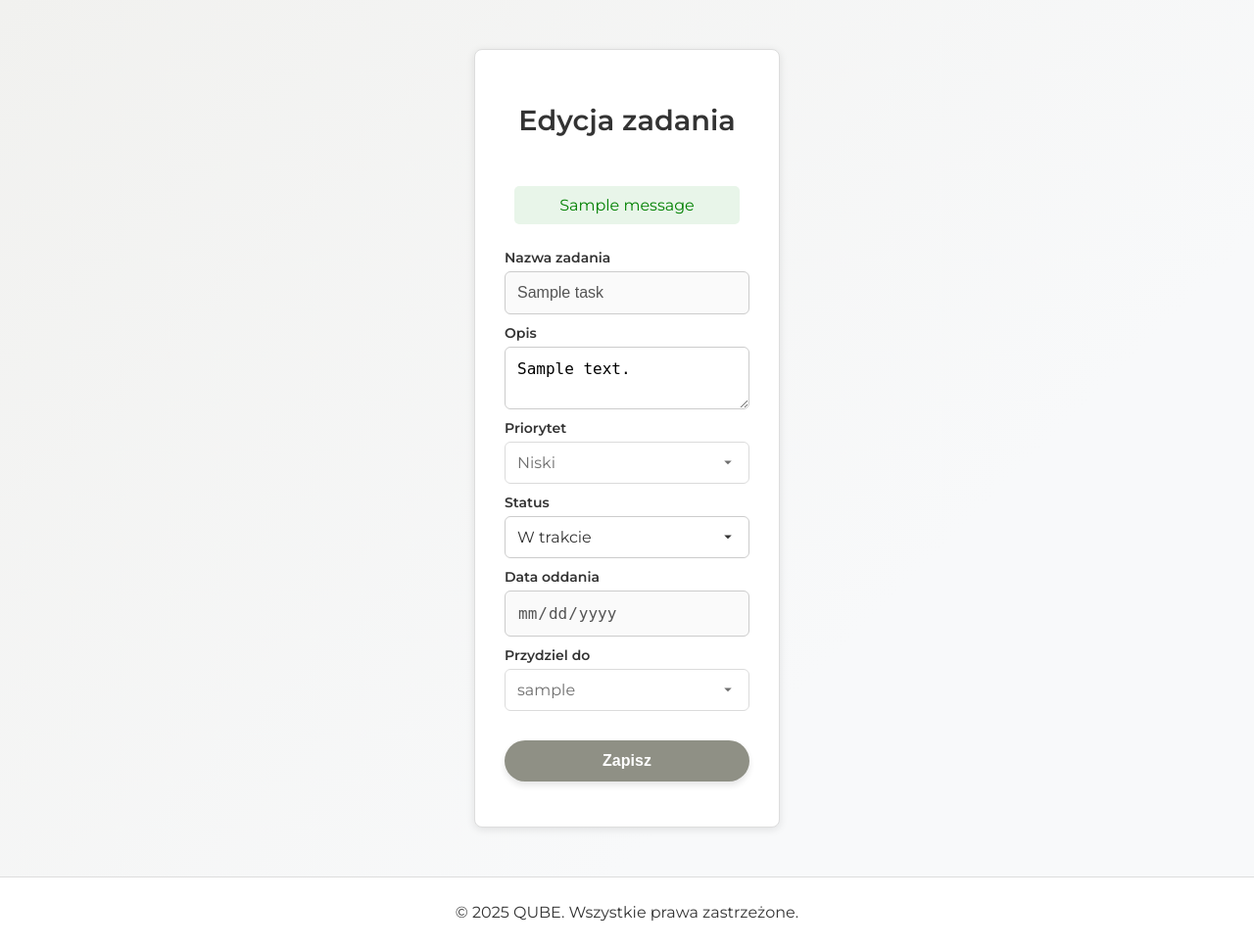
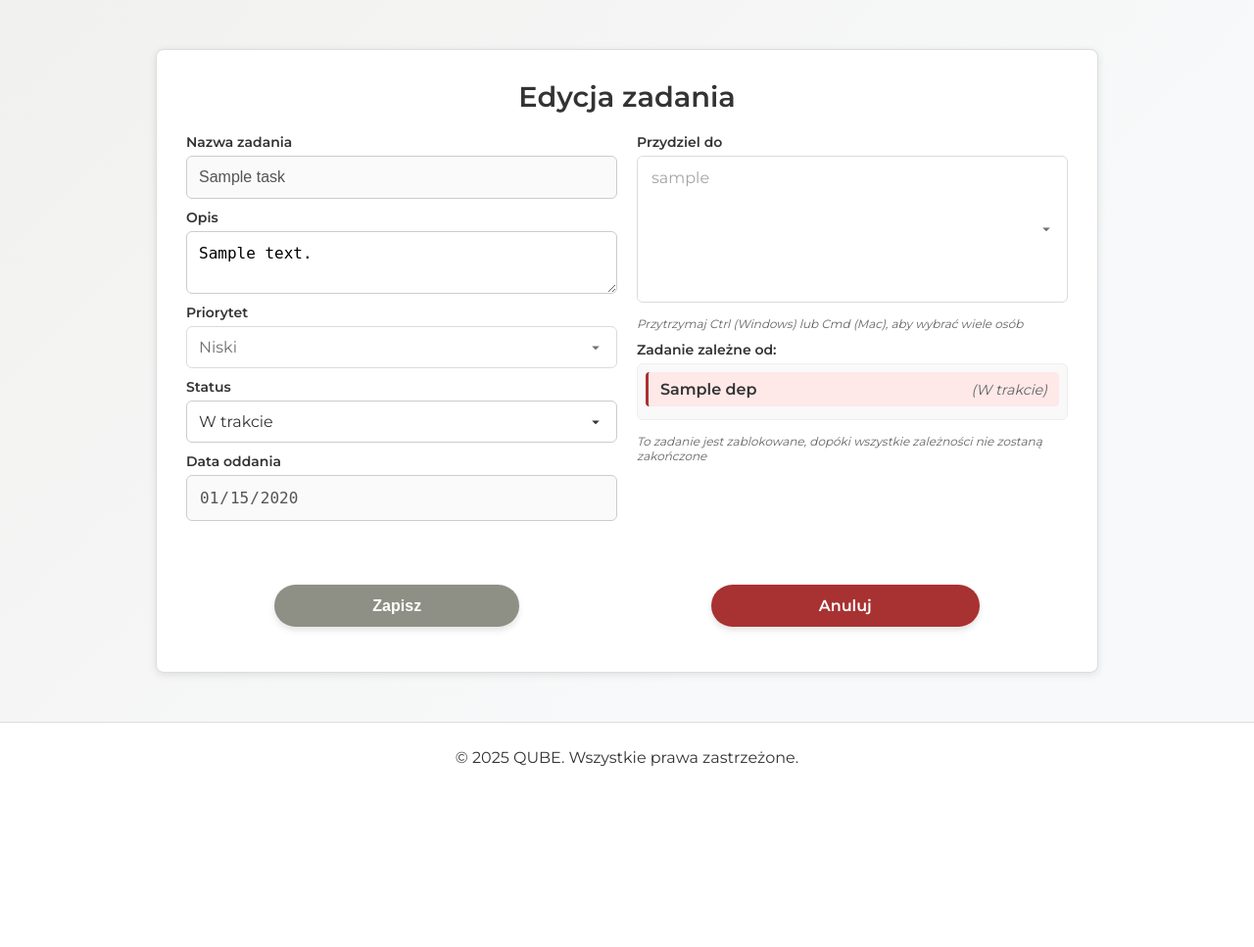
Before and after one commit to Puegoo/QUBE, a Django app: template qube_project/qube/templates/group/edit_task.html in a window 1280 px wide. Shown: the part 50-1017 px from the top of the page at 98% size. After the commit the page ends 833 px from the top, so only its background shows below. Run offline with Django 5.2, Linux system fonts and the light colour scheme; the template is opened without the code that fills it: most values are stand-ins (such as "Sample title", 1, 10 or a date in 2020); one stand-in notice (Sample message) is shown.

```diff
--- a/qube_project/qube/static/css/styles.css
+++ b/qube_project/qube/static/css/styles.css
@@ -252,6 +252,28 @@ form select:focus {
 }
 
 /* ============ REJESTRACJA/LOGOWANIE LINKI ============ */
+.messages {
+  margin-bottom: 20px;
+  padding: 10px;
+}
+
+.message {
+  padding: 10px;
+  margin-bottom: 10px;
+  border-radius: 5px;
+  text-align: center;
+}
+
+.message.error {
+  background-color: #ffebee;
+  color: #c62828;
+}
+
+.message.success {
+  background-color: #e8f5e9;
+  color: #2e7d32;
+}
+
 .register-link, .login-link {
   margin-top: 30px;
   font-size: 14px;
--- a/qube_project/qube/templates/auth/login.html
+++ b/qube_project/qube/templates/auth/login.html
@@ -5,10 +5,11 @@
 <div class="form-container">
     <h2 style="text-align:center; margin-bottom:20px;">Logowanie</h2>
 
+    <!-- Display error messages -->
     {% if messages %}
     <div class="messages">
         {% for message in messages %}
-        <div class="message {% if message.tags %}{{ message.tags }}{% endif %}" style="color: {% if message.tags == 'error' %}red{% elif message.tags == 'success' %}green{% else %}blue{% endif %}; margin-bottom: 15px; text-align: center;">
+        <div class="message {% if message.tags %}{{ message.tags }}{% endif %}">
             {{ message }}
         </div>
         {% endfor %}
--- a/qube_project/qube/templates/group/edit_task.html
+++ b/qube_project/qube/templates/group/edit_task.html
@@ -1,29 +1,40 @@
 {% extends 'master.html' %}
 {% load static %}
 {% block content %}
-<div class="form-container" style="max-width: 700px;">
-  <h2>Edycja zadania</h2>
-
-  {% if messages %}
-  <div class="messages">
-    {% for message in messages %}
-    <div class="message {% if message.tags %}{{ message.tags }}{% endif %}" style="color: {% if message.tags == 'error' %}red{% elif message.tags == 'success' %}green{% else %}blue{% endif %}; margin-bottom: 15px; text-align: center;">
-      {{ message }}
-    </div>
-    {% endfor %}
-  </div>
+<div class="form-container wide-modal">
+  <!-- Header container with task title and delete button (for leaders) -->
+  <div class="task-header-container">
+    {% if is_leader %}
+    <!-- Task deletion form with confirmation dialog -->
+    <form method="POST" action="{% url 'delete_task' group.uid task.uid %}" onsubmit="return confirm('Czy na pewno chcesz usunąć to zadanie?');" class="delete-task-form">
+      {% csrf_token %}
+      <button type="submit" class="filter-btn delete-task-btn" title="Usuń zadanie">
+        <img src="{% static 'icons/remove_task.svg' %}" alt="Usuń zadanie" class="filter-icon">
+      </button>
+    </form>
     {% endif %}
 
+    <h2>Edycja zadania</h2>
+  </div>
+
+  <!-- Task edit form -->
   <form method="POST">
     {% csrf_token %}
 
+    <!-- Two-column layout for task properties -->
+    <div class="form-columns">
+      <!-- Left column: Basic task information -->
+      <div class="form-column">
         <label>Nazwa zadania</label>
+        <!-- Task title field - only editable by group leaders -->
         <input type="text" name="title" value="{{ task.title }}" required {% if not is_leader %}disabled{% endif %}>
 
         <label>Opis</label>
+        <!-- Task description - editable by all users -->
         <textarea name="description" required>{{ task.description }}</textarea>
 
         <label>Priorytet</label>
+        <!-- Priority selection - only editable by group leaders -->
         <select name="priority" {% if not is_leader %}disabled{% endif %}>
           <option value="low" {% if task.priority == "low" %}selected{% endif %}>Niski</option>
           <option value="medium" {% if task.priority == "medium" %}selected{% endif %}>Średni</option>
@@ -31,101 +42,77 @@
         </select>
 
         <label>Status</label>
-    <select name="status">
+        <!-- Status selection - disabled if task is blocked by dependencies -->
+        <select name="status" {% if task.is_blocked %}disabled{% endif %} class="{% if task.is_blocked %}blocked-select{% endif %}">
           <option value="Oczekujące" {% if task.get_status_display == "Oczekujące" %}selected{% endif %}>Oczekujące</option>
           <option value="W trakcie" {% if task.get_status_display == "W trakcie" %}selected{% endif %}>W trakcie</option>
           <option value="Zakończone" {% if task.get_status_display == "Zakończone" %}selected{% endif %}>Zakończone</option>
         </select>
+        <!-- Warning message for blocked tasks -->
+        {% if task.is_blocked %}
+        <p class="warning-text">To zadanie jest zablokowane przez niezakończone zadania zależne.</p>
+        {% endif %}
 
         <label>Data oddania</label>
-    <input type="date" name="due_date" value="{% if task.due_date %}{{ task.due_date }}{% endif %}" {% if not is_leader %}disabled{% endif %}>
+        <!-- Due date field - only editable by group leaders -->
+        <input type="date" name="due_date" value="{% if task.due_date %}{{ task.due_date|date:'Y-m-d' }}{% endif %}" {% if not is_leader %}disabled{% endif %}>
+      </div>
 
+      <!-- Right column: Assignments and dependencies -->
+      <div class="form-column">
         <label>Przydziel do</label>
-    <select name="assigned_user" {% if not is_leader %}disabled{% endif %}>
+        <!-- Multi-select user assignment - only editable by group leaders -->
+        <select name="assigned_user" multiple class="multi-select" size="6" {% if not is_leader %}disabled{% endif %}>
           {% for member in group_members %}
-        <option value="{{ member.username }}" {% if assigned_user and assigned_user.username == member.username %}selected{% endif %}>
+            <option value="{{ member.username }}"
+              {% for assigned_user in assigned_users %}
+                {% if assigned_user.username == member.username %}selected{% endif %}
+              {% endfor %}>
               {{ member.username }}
             </option>
           {% endfor %}
         </select>
+        <p class="select-help">Przytrzymaj Ctrl (Windows) lub Cmd (Mac), aby wybrać wiele osób</p>
 
         {% if is_leader %}
+        <!-- Dependency management - only visible to group leaders -->
         <label>Zależne od zadań</label>
-    <div class="dependency-container">
-      <select name="dependencies" multiple style="height: 100px;">
-        {% for dep_task in all_tasks %}
-          {% if dep_task.uid != task.uid %}
-            <option value="{{ dep_task.uid }}"
-              {% for dependency in dependent_tasks %}
-                {% if dependency.uid == dep_task.uid %}selected{% endif %}
+        <select name="dependency_tasks" multiple class="multi-select" size="6">
+          {% for other_task in all_tasks %}
+            <option value="{{ other_task.uid }}"
+              {% for dep in dependencies %}
+                {% if dep.uid == other_task.uid %}selected{% endif %}
               {% endfor %}>
-              {{ dep_task.title }}
+              {{ other_task.title }}
             </option>
-          {% endif %}
           {% endfor %}
         </select>
-      <p class="helptext">Przytrzymaj Ctrl aby wybrać wiele zadań</p>
+        <p class="select-help">To zadanie będzie zablokowane, dopóki zadania zależne nie zostaną zakończone</p>
+        {% else %}
+          <!-- Read-only dependency list for non-leaders -->
+          {% if dependencies %}
+          <label>Zadanie zależne od:</label>
+          <div class="dependencies-list">
+            <ul class="dependencies-ul">
+              {% for dep in dependencies %}
+                <li class="dependency-item {% if dep.status == "Zakończone" %}completed-dependency{% else %}pending-dependency{% endif %}">
+                  <span class="dependency-title">{{ dep.title }}</span>
+                  <span class="dependency-status">({{ dep.get_status_display }})</span>
+                </li>
+              {% endfor %}
+            </ul>
           </div>
+          <p class="select-help">To zadanie jest zablokowane, dopóki wszystkie zależności nie zostaną zakończone</p>
           {% endif %}
+        {% endif %}
+      </div>
+    </div>
 
+    <!-- Form action buttons -->
+    <div class="modal-footer">
       <button type="submit" class="btn">Zapisz</button>
+      <a href="{% url 'group_detail' group.uid %}" class="btn cancel-btn">Anuluj</a>
+    </div>
   </form>
 </div>
-
-<script>
-  // JavaScript do sprawdzania cykli zależności
-  document.addEventListener('DOMContentLoaded', function() {
-    const dependencySelect = document.querySelector('select[name="dependencies"]');
-    if (dependencySelect) {
-      dependencySelect.addEventListener('change', function(e) {
-        const selectedOptions = Array.from(this.selectedOptions).map(option => option.value);
-        const taskUid = '{{ task.uid }}';
-
-        // Sprawdzanie każdej nowo wybranej opcji
-        selectedOptions.forEach(depUid => {
-          fetch('/api/check-dependency/', {
-            method: 'POST',
-            headers: {
-              'Content-Type': 'application/json',
-              'X-CSRFToken': getCookie('csrftoken')
-            },
-            body: JSON.stringify({
-              task_uid: taskUid,
-              dependency_uid: depUid
-            })
-          })
-          .then(response => response.json())
-          .then(data => {
-            if (data.cycleDetected) {
-              alert(data.message);
-              // Odznaczamy opcję powodującą cykl
-              for (let i = 0; i < this.options.length; i++) {
-                if (this.options[i].value === depUid) {
-                  this.options[i].selected = false;
-                  break;
-                }
-              }
-            }
-          });
-        });
-      });
-    }
-
-    // Funkcja pomocnicza do pobierania tokena CSRF
-    function getCookie(name) {
-      let cookieValue = null;
-      if (document.cookie && document.cookie !== '') {
-        const cookies = document.cookie.split(';');
-        for (let i = 0; i < cookies.length; i++) {
-          const cookie = cookies[i].trim();
-          if (cookie.substring(0, name.length + 1) === (name + '=')) {
-            cookieValue = decodeURIComponent(cookie.substring(name.length + 1));
-            break;
-          }
-        }
-      }
-      return cookieValue;
-    }
-  });
-</script>
 {% endblock %}
```
Also changed, not shown: qube_project/qube/templates/group/group_detail.html (+5 -24 lines), qube_project/qube/views.py (+67 -4 lines). Lines whose indentation alone changed are shown as unchanged.
